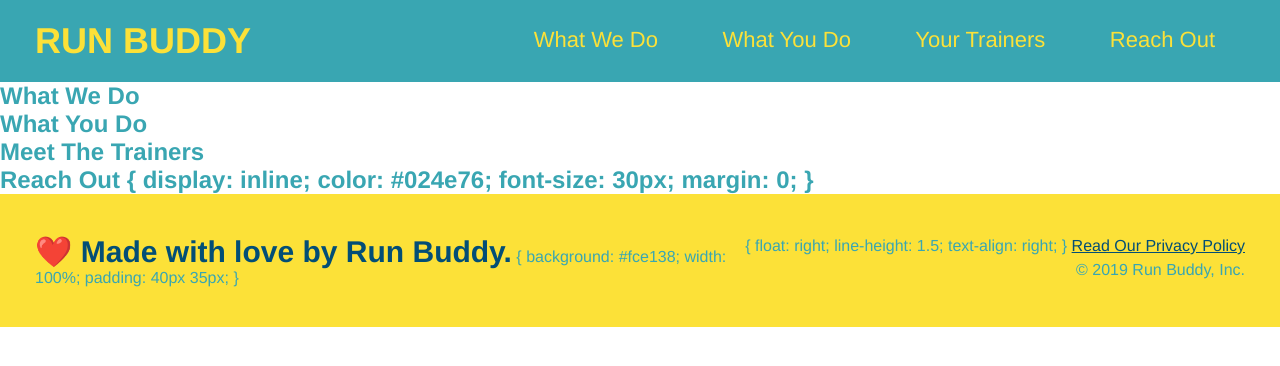
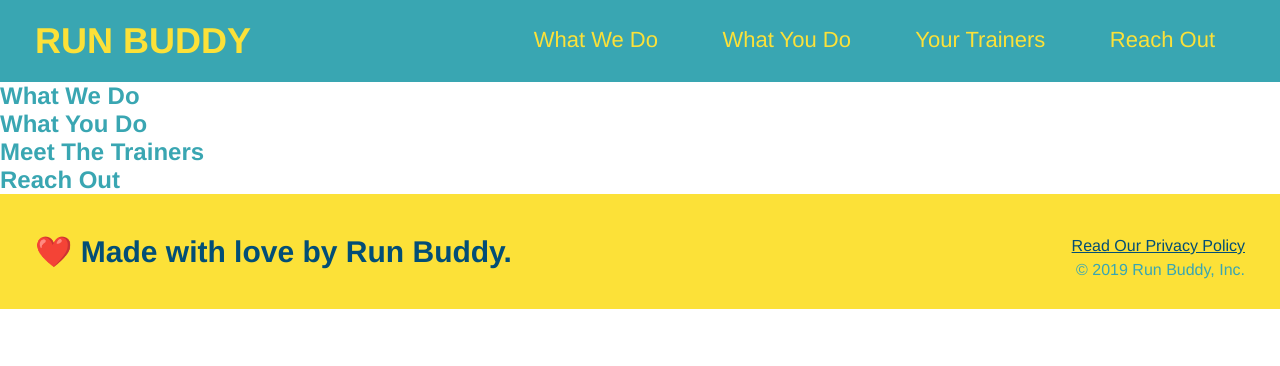
Before and after one commit to GreatDanish/run-buddy, a plain HTML site: page index.html in a window 1280 px wide. Drawn offline with Linux system fonts and the light colour scheme.

Commit message:
after Acronis restore

```diff
--- a/index.html
+++ b/index.html
@@ -51,31 +51,16 @@
 
   <!-- "reach out" section -->
   <section>
-    <h2>Reach Out {
-      display: inline;
-      color: #024e76;
-      font-size: 30px;
-      margin: 0;
-    }</h2>
+    <h2>Reach Out</h2>
   </section>
 
   <!-- footer -->
   <footer>
     <h2>❤️ Made with love by Run Buddy.</h2>
     <div>
-      {
-        float: right;
-        line-height: 1.5;
-        text-align: right;
-      }
       <a href="#">Read Our Privacy Policy</a><br />
       &copy; 2019 Run Buddy, Inc.
     </div>
-    {
-      background: #fce138;
-      width: 100%;
-      padding: 40px 35px;
-    }
   </footer>
 
 </body>
```
